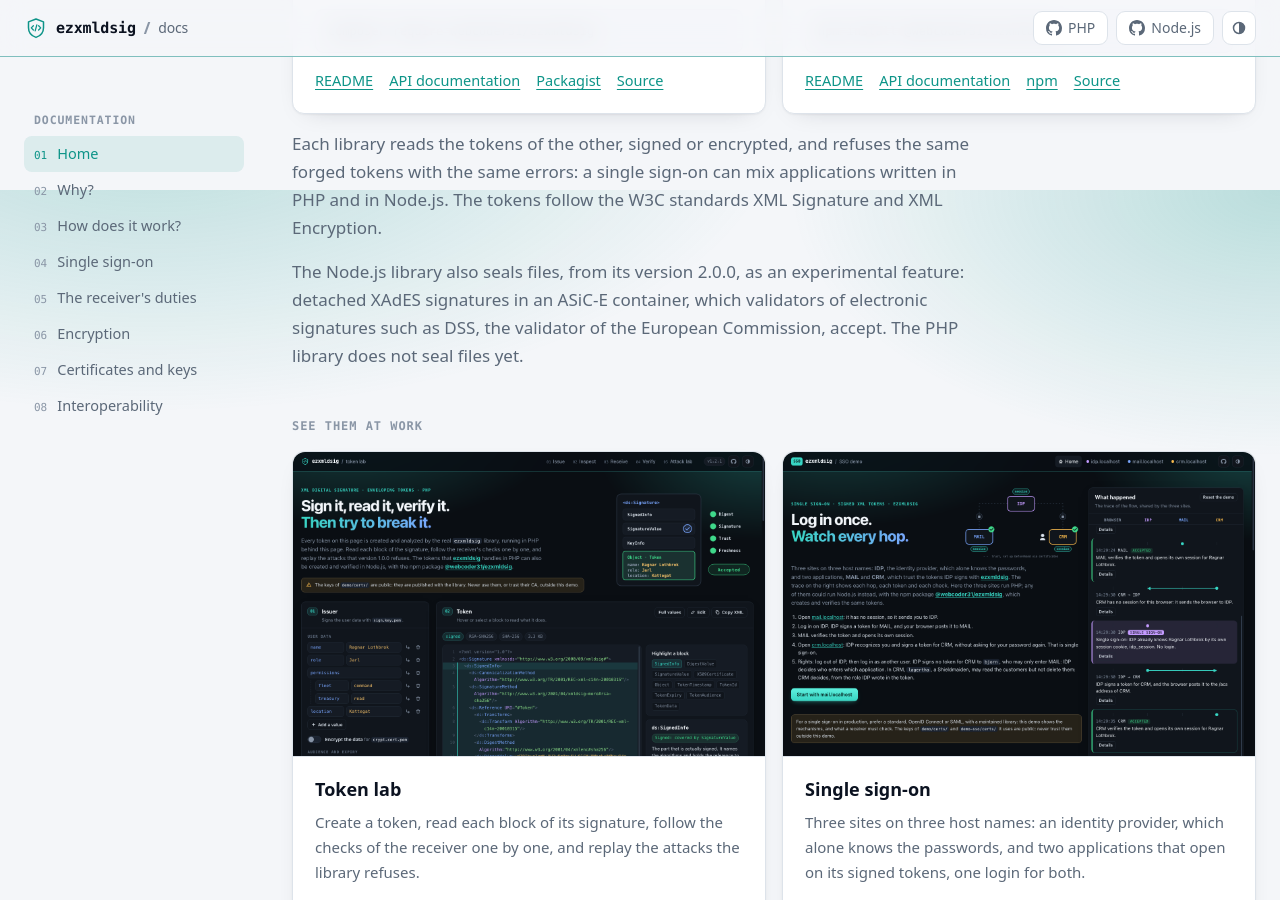
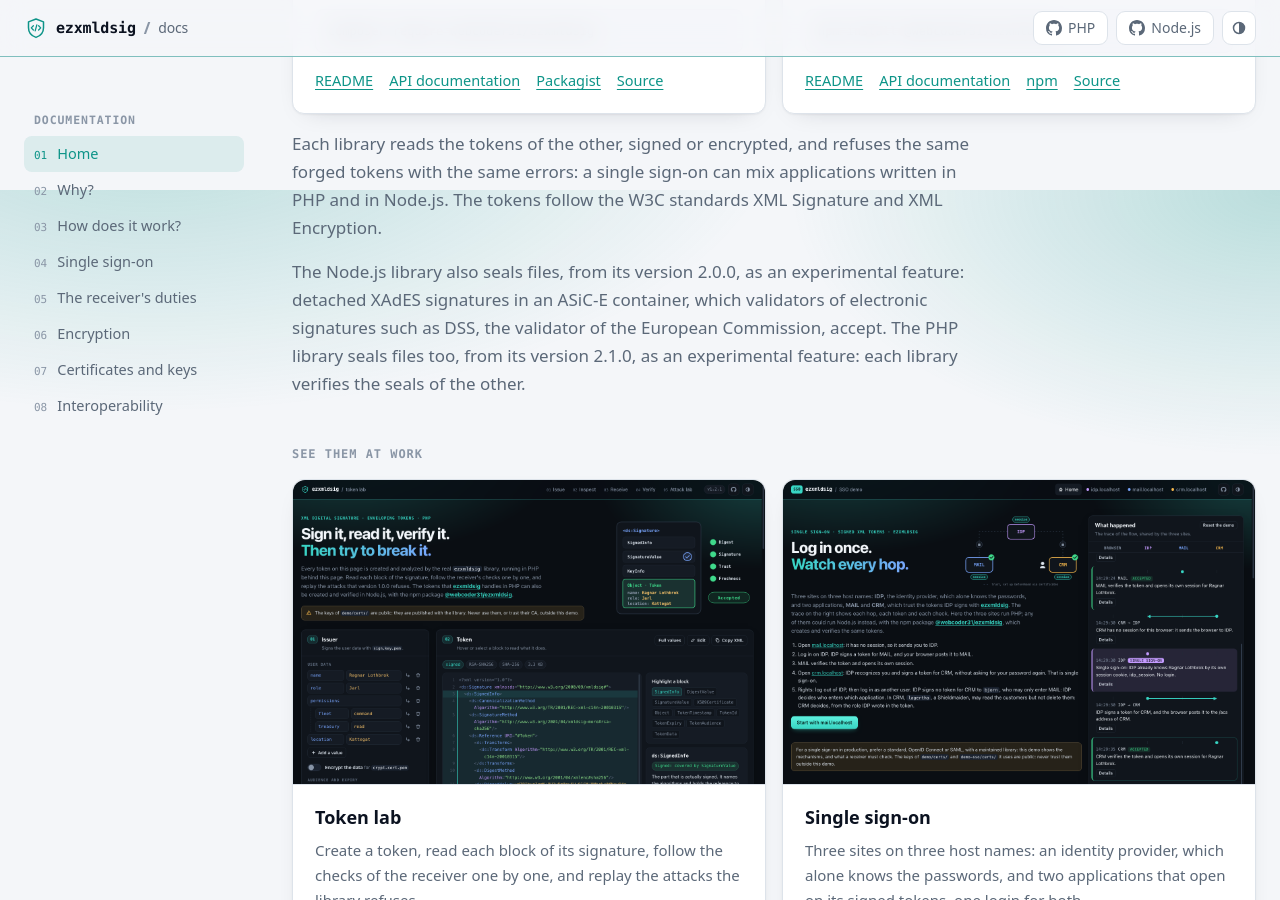
Before and after one commit to webcoder31/ezxmldsig-doc, a Jekyll site: the page built from index.html, in a window 1280 px wide and 900 px high, scrolled down 710 px. Built offline with Jekyll 4.4.1, drawn with Linux system fonts in a browser that asks for light colours.

Commit message:
Say on the home page that the PHP library seals files from 2.1.0
Co-Authored-By: Claude Opus 5.5 <noreply@anthropic.com>

```diff
--- a/index.html
+++ b/index.html
@@ -33,7 +33,7 @@ title: Home
   {%- endfor %}
 </div>
 <p class="hero-lead">Each library reads the tokens of the other, signed or encrypted, and refuses the same forged tokens with the same errors: a single sign-on can mix applications written in PHP and in Node.js. The tokens follow the W3C standards XML Signature and XML Encryption.</p>
-<p class="hero-lead">The Node.js library also seals files, from its version 2.0.0, as an experimental feature: detached XAdES signatures in an ASiC-E container, which validators of electronic signatures such as DSS, the validator of the European Commission, accept. The PHP library does not seal files yet.</p>
+<p class="hero-lead">The Node.js library also seals files, from its version 2.0.0, as an experimental feature: detached XAdES signatures in an ASiC-E container, which validators of electronic signatures such as DSS, the validator of the European Commission, accept. The PHP library seals files too, from its version 2.1.0, as an experimental feature: each library verifies the seals of the other.</p>
 
 <h2 class="section-title">See them at work</h2>
 <div class="cards">
```
